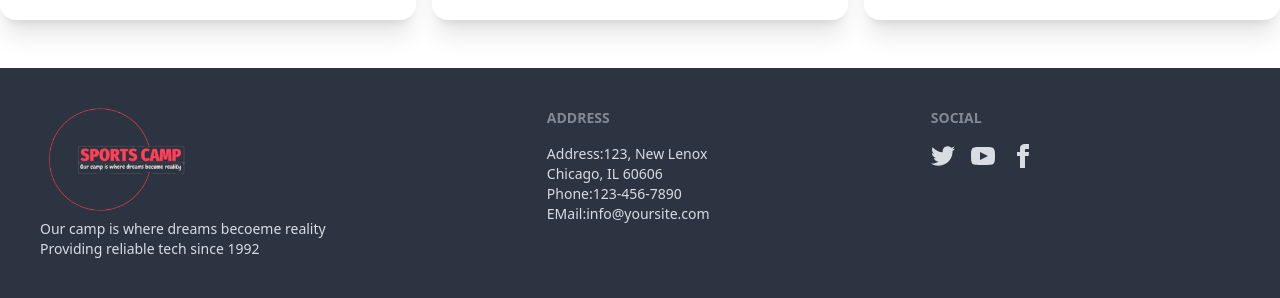
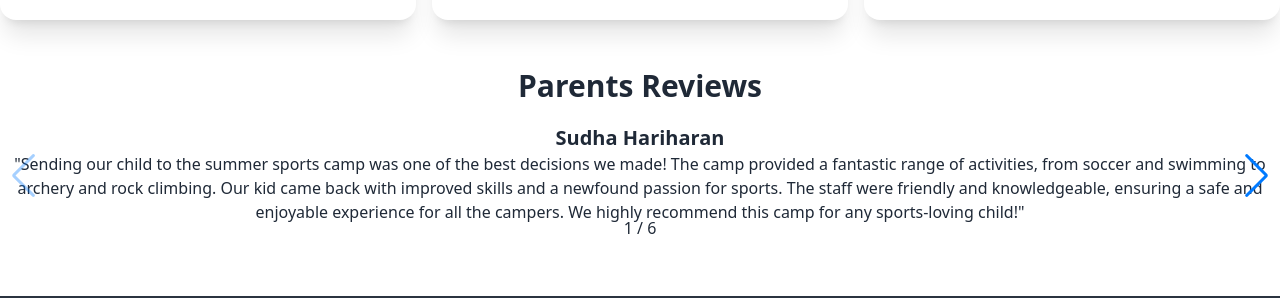
Before and after one commit to soourav8/assignment12, a React (Vite) app: page / in a window 1280 px wide. Shown: the part 3491-3789 px from the top of the page. Built offline with nearby package versions, Linux system fonts and the light colour scheme.

Commit message:
extta meaningful section added

```diff
--- a/package.json
+++ b/package.json
@@ -16,7 +16,8 @@
     "react-dom": "^18.2.0",
     "react-responsive-carousel": "^3.2.23",
     "react-router-dom": "^6.12.1",
-    "sort-by": "^1.2.0"
+    "sort-by": "^1.2.0",
+    "swiper": "^9.4.0"
   },
   "devDependencies": {
     "@types/react": "^18.0.37",
--- a/src/Pages/Home/Home/Home.jsx
+++ b/src/Pages/Home/Home/Home.jsx
@@ -4,6 +4,7 @@ import HeroDescription from "../HeroDescription/HeroDescription";
 import CarouselSection from "../CarouselSection/CarouselSection";
 import { PopularClasses } from "../PopularClasses/PopularClasses";
 import { TopInstructors } from "../TopInstructors/TopInstructors";
+import { ParentsReview } from "../ParentsReview/ParentsReview";
 
 
 const Home = () => {
@@ -13,6 +14,7 @@ const Home = () => {
       <HeroDescription></HeroDescription>
       <PopularClasses></PopularClasses>
       <TopInstructors></TopInstructors>
+      <ParentsReview></ParentsReview>
 
     </div>
   );
--- /dev/null
+++ b/src/Pages/Home/ParentsReview/ParentsReview.jsx
@@ -0,0 +1,52 @@
+import React from "react";
+import {  Navigation, Pagination } from "swiper";
+import { Swiper, SwiperSlide } from "swiper/react";
+
+// Import Swiper styles
+import "swiper/css";
+import "swiper/css/pagination";
+import "swiper/css/navigation";
+
+export const ParentsReview = () => {
+    return (
+        <div className="mt-12 mb-12 text-center">
+            <p className="text-3xl font-extrabold ">Parents Reviews</p>
+            <Swiper
+        pagination={{
+          type: "fraction",
+        }}
+        navigation={true}
+        modules={[Pagination, Navigation]}
+        className="mySwiper"
+      >
+        <SwiperSlide className="mt-5">
+            <p className="text-xl font-bold">Sudha Hariharan</p>
+            <p >"Sending our child to the summer sports camp was one of the best decisions we made! The camp provided a fantastic range of activities, from soccer and swimming to archery and rock climbing. Our kid came back with improved skills and a newfound passion for sports. The staff were friendly and knowledgeable, ensuring a safe and enjoyable experience for all the campers. We highly recommend this camp for any sports-loving child!" </p>
+        </SwiperSlide>
+        <SwiperSlide className="mt-5">
+            <p className="text-xl font-bold">Saaniddhya Sarda</p>
+            <p >"Our experience with the summer sports camp exceeded our expectations. The facilities were top-notch, with well-maintained fields and courts. The coaches were exceptional, offering personalized attention and guidance to each child. Our daughter, who was initially hesitant about sports, came back beaming with confidence and a newfound love for basketball. We were impressed with the camp's organization and the emphasis they placed on teamwork and sportsmanship. We will definitely be enrolling her again next year!"  </p>
+        </SwiperSlide>
+        <SwiperSlide className="mt-5">
+            <p className="text-xl font-bold">Anish Garg</p>
+            <p >"The summer sports camp was an absolute blast for our son! He had the opportunity to try out a variety of sports, including tennis, baseball, and swimming. The camp had a perfect balance of skill-building drills and friendly competitions, which kept the kids engaged and excited. The camp counselors were amazing, creating a positive and inclusive atmosphere. Our son made new friends and had an unforgettable summer experience. We cannot wait to sign him up for another session next year!" </p>
+        </SwiperSlide>
+        <SwiperSlide className="mt-5">
+            <p className="text-xl font-bold">Mark T</p>
+            <p >"We couldn't be happier with our daughter's experience at the summer sports camp. The camp not only focused on physical development but also emphasized the importance of nutrition and mental well-being. The campers were taught about healthy eating habits and participated in mindfulness exercises. The camp's holistic approach to sports education impressed us greatly. Our daughter's confidence and endurance improved significantly, and she formed lasting friendships with fellow campers. We highly recommend this camp to parents looking for a well-rounded sports program." </p>
+        </SwiperSlide>
+        <SwiperSlide className="mt-5">
+            <p className="text-xl font-bold">Sumy Laurence</p>
+            <p >"As first-time camp parents, we were a bit apprehensive, but the summer sports camp proved to be an excellent choice. The communication from the camp staff was outstanding, keeping us updated about schedules and activities. The camp had a strong emphasis on safety, and we felt assured that our child was in good hands. The range of sports offered was impressive, and our son had a blast exploring new activities. The camp provided a perfect balance of skill development and fun, making it a memorable summer for our family." </p>
+        </SwiperSlide>
+        <SwiperSlide className="mt-5">
+            <p className="text-xl font-bold">James Cameron</p>
+            <p >"Our son has been attending the summer sports camp for the past three years, and it continues to exceed our expectations. The camp has a well-established program that caters to different age groups and skill levels. The coaches are experienced and passionate about their respective sports, instilling a love for the game in every child. Our son's skills have grown tremendously, and he looks forward to the camp every year. The camaraderie and sportsmanship fostered at this camp are truly remarkable. We highly recommend it to any sports-loving family!" </p>
+        </SwiperSlide>
+
+
+      </Swiper>
+
+        </div>
+    );
+}
```
Also changed, not shown: 2 other files (tests, documents, lock files or other folders).
